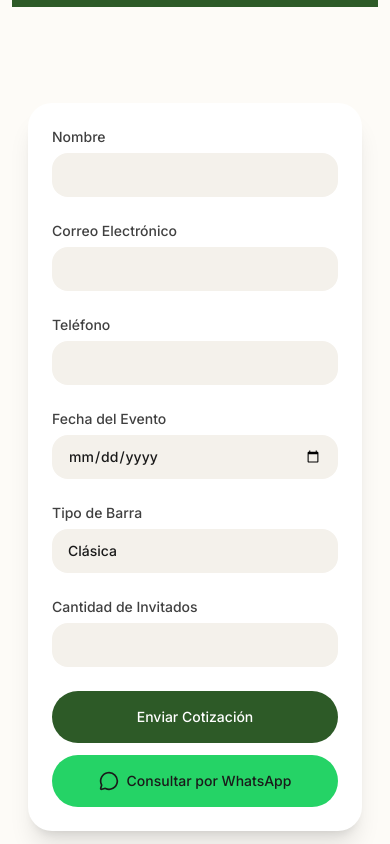
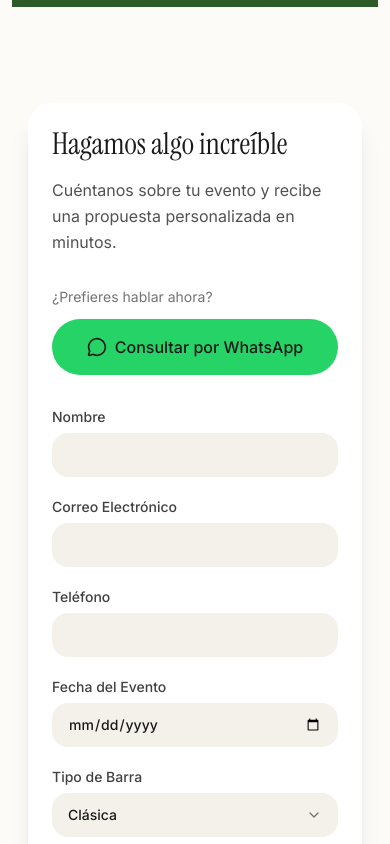
Before and after one commit to JeremiasBustos02/entre-tragos-v2, a React (Vite) app: page / in a window 390 px wide. Shown: the part 4760-5604 px from the top of the page. Built offline with nearby package versions, Linux system fonts and the light colour scheme.

Commit message:
refactor: nuevo contact form dividido

```diff
--- a/src/app/components/ContactForm.tsx
+++ b/src/app/components/ContactForm.tsx
@@ -3,6 +3,7 @@ import { CheckCircle2, Loader2, MessageCircle } from 'lucide-react';
 
 import { BAR_TYPES } from '../types/contact';
 import type { FormState } from '../types/contact';
+import CustomSelect from './CustomSelect';
 
 const FORMSPREE_ENDPOINT = 'https://formspree.io/f/YOUR_FORM_ID';
 
@@ -24,11 +25,13 @@ export default function ContactForm() {
   const [isSuccess, setIsSuccess] = useState(false);
   const [submitError, setSubmitError] = useState<string | null>(null);
 
-  const handleInputChange = (
-    e: ChangeEvent<HTMLInputElement | HTMLSelectElement>,
-  ) => {
+  const handleInputChange = (e: ChangeEvent<HTMLInputElement>) => {
     const { name, value } = e.target;
     setFormData((prev) => ({ ...prev, [name]: value }));
+  };
+
+  const handleBarTypeChange = (value: string) => {
+    setFormData((prev) => ({ ...prev, barType: value as FormState['barType'] }));
   };
 
   const handleSubmit = async (e: FormEvent<HTMLFormElement>) => {
@@ -112,10 +115,42 @@ export default function ContactForm() {
   }
 
   return (
-    <section id="cotizar" className="py-24 bg-[#FDFBF7] max-w-4xl mx-auto px-4 scroll-mt-24">
+    <section id="cotizar" className="py-24 bg-[#FDFBF7] max-w-4xl mx-auto px-4 scroll-mt-24" aria-labelledby="cotizar-heading">
       <div className="bg-white rounded-3xl shadow-xl p-6 sm:p-10">
+        <div className="grid lg:grid-cols-2 gap-8 lg:gap-12">
+          {/* LEFT COLUMN: Text + WhatsApp */}
+          <div className="flex flex-col justify-between gap-8">
+            <div>
+              <h2
+                id="cotizar-heading"
+                className="text-3xl sm:text-4xl font-serif text-[#1A1A1A] leading-[1.15]"
+              >
+                Hagamos algo increíble
+              </h2>
+              <p className="text-neutral-600 mt-4 leading-relaxed">
+                Cuéntanos sobre tu evento y recibe una propuesta personalizada
+                en minutos.
+              </p>
+            </div>
+
+            <div>
+              <p className="text-sm text-neutral-500 mb-3">
+                ¿Prefieres hablar ahora?
+              </p>
+              <button
+                type="button"
+                onClick={handleWhatsAppOpen}
+                className="w-full bg-[#25D366] text-[#1A1A1A] rounded-full py-4 flex items-center justify-center gap-2 text-base font-medium hover:bg-[#1fb855] transition-colors focus-visible:ring-2 focus-visible:ring-[#25D366] focus-visible:outline-none"
+              >
+                <MessageCircle className="w-5 h-5" aria-hidden="true" />
+                Consultar por WhatsApp
+              </button>
+            </div>
+          </div>
+
+          {/* RIGHT COLUMN: Form */}
           <form onSubmit={handleSubmit} noValidate aria-busy={isSubmitting}>
-          <div className="grid grid-cols-1 sm:grid-cols-2 gap-6">
+            <div className="flex flex-col gap-5">
               <label className="flex flex-col gap-1.5 text-sm font-medium text-neutral-700">
                 Nombre
                 <input
@@ -164,21 +199,13 @@ export default function ContactForm() {
                 />
               </label>
 
-            <label className="flex flex-col gap-1.5 text-sm font-medium text-neutral-700">
-              Tipo de Barra
-              <select
+              <CustomSelect
+                options={BAR_TYPES}
+                value={formData.barType}
+                onChange={handleBarTypeChange}
+                label="Tipo de Barra"
                 name="barType"
-                value={formData.barType}
-                onChange={handleInputChange}
-                className={`${INPUT_CLASSES} appearance-none cursor-pointer`}
-              >
-                {BAR_TYPES.map((bar) => (
-                  <option key={bar.value} value={bar.value}>
-                    {bar.label}
-                  </option>
-                ))}
-              </select>
-            </label>
+              />
 
               <label className="flex flex-col gap-1.5 text-sm font-medium text-neutral-700">
                 Cantidad de Invitados
@@ -194,16 +221,13 @@ export default function ContactForm() {
               </label>
 
               {submitError && (
-              <p className="col-span-1 sm:col-span-2 text-red-600 text-sm">
-                {submitError}
-              </p>
+                <p className="text-red-600 text-sm">{submitError}</p>
               )}
 
-            <div className="col-span-1 sm:col-span-2 flex flex-col sm:flex-row gap-3">
               <button
                 type="submit"
                 disabled={isSubmitting}
-                className="flex-1 bg-[#2D5A27] text-white rounded-full py-4 flex items-center justify-center gap-2 text-sm font-medium hover:bg-[#244a1f] transition-colors disabled:opacity-70 disabled:cursor-not-allowed focus-visible:ring-2 focus-visible:ring-[#2D5A27] focus-visible:outline-none"
+                className="w-full bg-[#2D5A27] text-white rounded-full py-4 flex items-center justify-center gap-2 text-sm font-medium hover:bg-[#244a1f] transition-colors disabled:opacity-70 disabled:cursor-not-allowed focus-visible:ring-2 focus-visible:ring-[#2D5A27] focus-visible:outline-none"
               >
                 {isSubmitting ? (
                   <>
@@ -217,18 +241,9 @@ export default function ContactForm() {
                   'Enviar Cotización'
                 )}
               </button>
-
-              <button
-                type="button"
-                onClick={handleWhatsAppOpen}
-                className="flex-1 bg-[#25D366] text-[#1A1A1A] rounded-full py-4 flex items-center justify-center gap-2 text-sm font-medium hover:bg-[#1fb855] transition-colors focus-visible:ring-2 focus-visible:ring-[#25D366] focus-visible:outline-none"
-              >
-                <MessageCircle className="w-5 h-5" aria-hidden="true" />
-                Consultar por WhatsApp
-              </button>
-            </div>
             </div>
           </form>
+        </div>
       </div>
     </section>
   );
--- /dev/null
+++ b/src/app/components/CustomSelect.tsx
@@ -0,0 +1,115 @@
+import { useEffect, useRef, useState } from 'react';
+import { ChevronDown } from 'lucide-react';
+
+interface CustomSelectOption {
+  value: string;
+  label: string;
+}
+
+interface CustomSelectProps {
+  options: CustomSelectOption[];
+  value: string;
+  onChange: (value: string) => void;
+  label: string;
+  name: string;
+}
+
+export default function CustomSelect({
+  options,
+  value,
+  onChange,
+  label,
+  name,
+}: CustomSelectProps) {
+  const [isOpen, setIsOpen] = useState(false);
+  const containerRef = useRef<HTMLDivElement>(null);
+
+  const selectedLabel = options.find((o) => o.value === value)?.label ?? '';
+
+  const toggle = () => setIsOpen((prev) => !prev);
+  const close = () => setIsOpen(false);
+
+  const selectOption = (optValue: string) => {
+    onChange(optValue);
+    close();
+  };
+
+  useEffect(() => {
+    if (!isOpen) return;
+
+    const handleMouseDown = (e: MouseEvent) => {
+      if (containerRef.current && !containerRef.current.contains(e.target as Node)) {
+        close();
+      }
+    };
+
+    document.addEventListener('mousedown', handleMouseDown);
+    return () => document.removeEventListener('mousedown', handleMouseDown);
+  }, [isOpen]);
+
+  const handleKeyDown = (e: React.KeyboardEvent) => {
+    switch (e.key) {
+      case 'Enter':
+      case ' ':
+        e.preventDefault();
+        toggle();
+        break;
+      case 'Escape':
+        e.preventDefault();
+        close();
+        break;
+      case 'Tab':
+        close();
+        break;
+    }
+  };
+
+  return (
+    <label className="flex flex-col gap-1.5 text-sm font-medium text-neutral-700">
+      {label}
+      <div className="relative" ref={containerRef}>
+        <div
+          role="combobox"
+          aria-expanded={isOpen}
+          aria-haspopup="listbox"
+          aria-controls={`${name}-listbox`}
+          tabIndex={0}
+          onClick={toggle}
+          onKeyDown={handleKeyDown}
+          className="bg-[#F4F1EB] rounded-2xl px-4 py-3 w-full text-sm text-[#1A1A1A] flex items-center justify-between cursor-pointer focus-visible:ring-2 focus-visible:ring-[#2D5A27]/50 focus-visible:outline-none"
+        >
+          <span className={value ? '' : 'text-neutral-400'}>{selectedLabel || 'Seleccionar'}</span>
+          <ChevronDown
+            className={`w-4 h-4 text-neutral-500 transition-transform duration-200 ${isOpen ? 'rotate-180' : ''}`}
+            aria-hidden="true"
+          />
+        </div>
+
+        {isOpen && (
+          <ul
+            id={`${name}-listbox`}
+            role="listbox"
+            className="absolute top-full mt-1 left-0 right-0 bg-white rounded-2xl shadow-lg border border-neutral-200 py-1 z-10 overflow-hidden"
+          >
+            {options.map((opt) => (
+              <li
+                key={opt.value}
+                role="option"
+                aria-selected={opt.value === value}
+                onClick={() => selectOption(opt.value)}
+                onKeyDown={() => {}}
+                className={`px-4 py-2.5 text-sm cursor-pointer transition-colors ${
+                  opt.value === value
+                    ? 'text-[#2D5A27] font-semibold bg-[#F4F1EB]'
+                    : 'text-[#1A1A1A] hover:bg-[#F4F1EB]'
+                }`}
+              >
+                {opt.label}
+              </li>
+            ))}
+          </ul>
+        )}
+      </div>
+    </label>
+  );
+}
```
Lines whose indentation alone changed are shown as unchanged.
